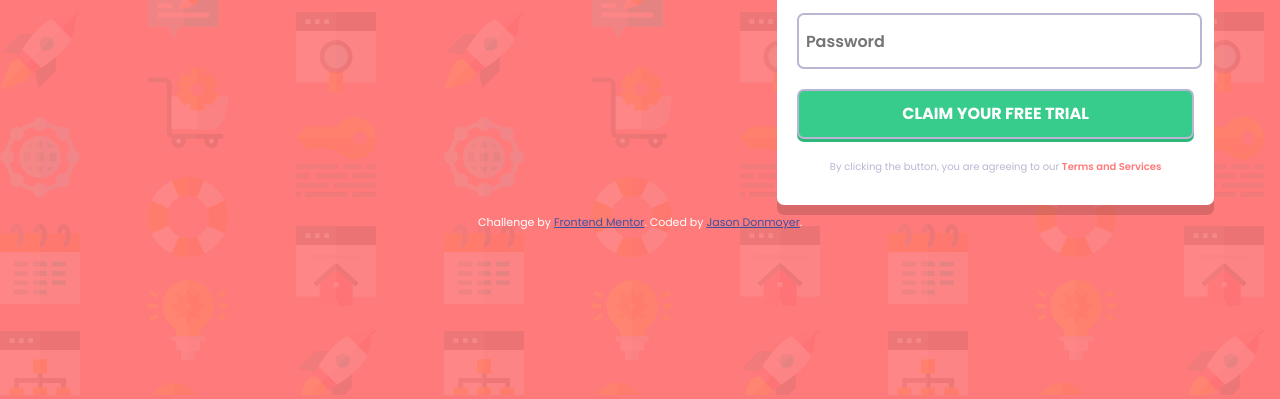
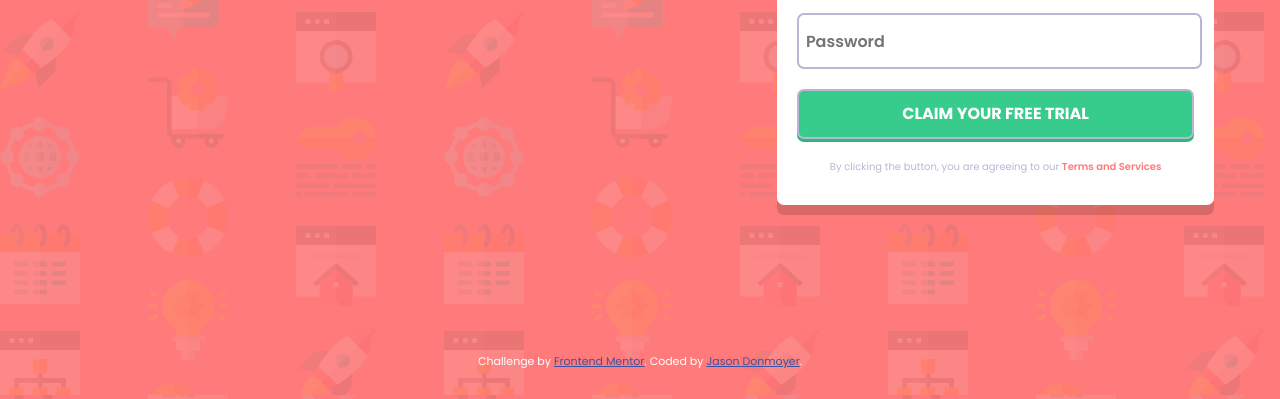
Before and after one commit to Jason-Donmoyer/Sign-Up-Form, a plain HTML site: page index.html in a window 1280 px wide. Shown: the part 405-804 px from the top of the page. Drawn offline with Linux system fonts and the light colour scheme.

Commit message:
gave footer padding and adjusted media query for ipad screen size

```diff
--- a/css/styles.css
+++ b/css/styles.css
@@ -153,7 +153,7 @@ h1 {
 
 /******************** MEDIA QUERIES ********************/
 
-@media screen and (min-width: 825px) {
+@media screen and (min-width: 760px) {
     body {
         background-image: url('../images/bg-intro-desktop.png');
     }
@@ -162,11 +162,14 @@ h1 {
         display: flex;
         justify-content: space-around;
         align-items: center;
-
     }
 
     .flex-item {
         max-width: 50%;
     }
 
+    footer {
+        margin-top: 150px;
+    }
+
 }
```
